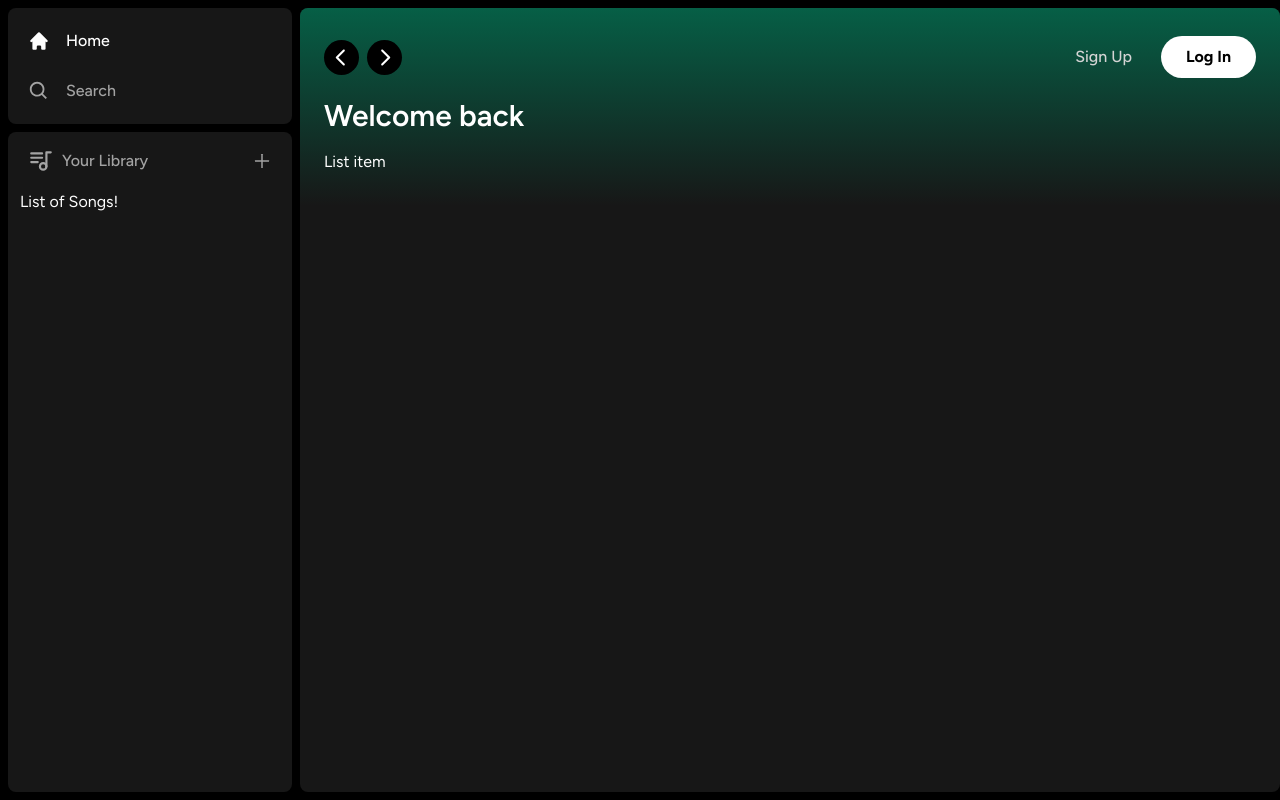
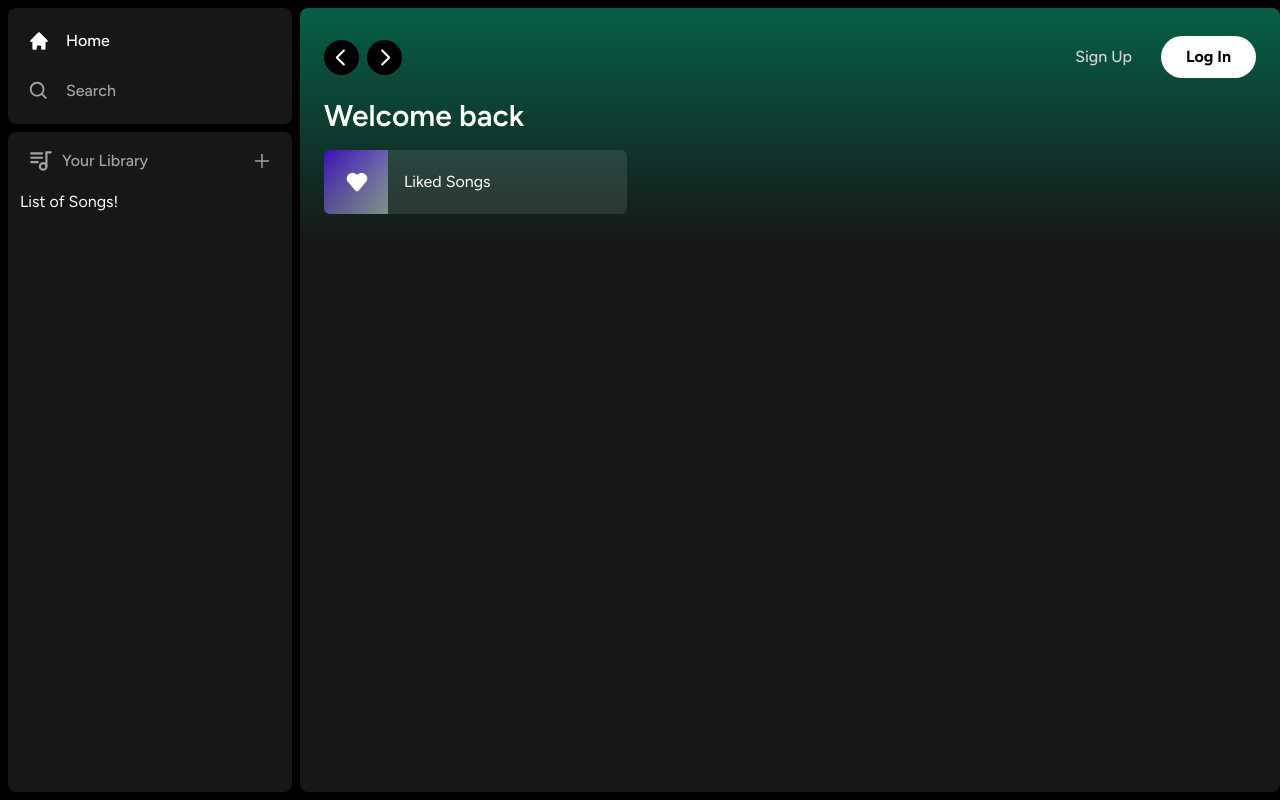
Before and after one commit to SalikJamal/sound-scape, a Next.js app: page / in a window 1280 px wide. Built offline with nearby package versions, Linux system fonts and the light colour scheme.

Commit message:
Liked songs

```diff
--- a/app/(site)/page.tsx
+++ b/app/(site)/page.tsx
@@ -11,7 +11,11 @@ export default function Home() {
                         Welcome back
                     </h1>
                     <div className="grid grid-cols-1 sm:grid-cols-2 xl:grid-cols-3 2xl:grid-cols-4 gap-3 mt-4">
-                        <ListItem />
+                        <ListItem
+                            image="/images/liked.png"
+                            name="Liked Songs"
+                            href="liked"
+                        />
                     </div>
                 </div>
             </Header>
--- a/components/list-item.tsx
+++ b/components/list-item.tsx
@@ -1,7 +1,35 @@
-export default function ListItem() {
+"use client"
+
+import Image from "next/image"
+import { useRouter } from "next/navigation"
+
+interface IListItemProps {
+    image: string;
+    name: string;
+    href: string;
+}
+
+
+export default function ListItem({ image, name, href }: IListItemProps) {
+
+    const router = useRouter()
+
+    const onClick = () => {
+        // Add authentication before push
+        router.push(href)
+    }
+
     return (
-        <div>
-            List item
-        </div>
+        <button className="relative group flex items-center rounded-md overflow-hidden gap-x-4 bg-neutral-100/10 hover:bg-neutral-100/20 transition pr-4">
+            <div className="relative min-h-[64px] min-w-[64px]">
+                <Image
+                    className="object-cover"
+                    src={image}
+                    alt={name}
+                    fill
+                />
+            </div>
+            <p>{name}</p>
+        </button>
     )
 }
```
